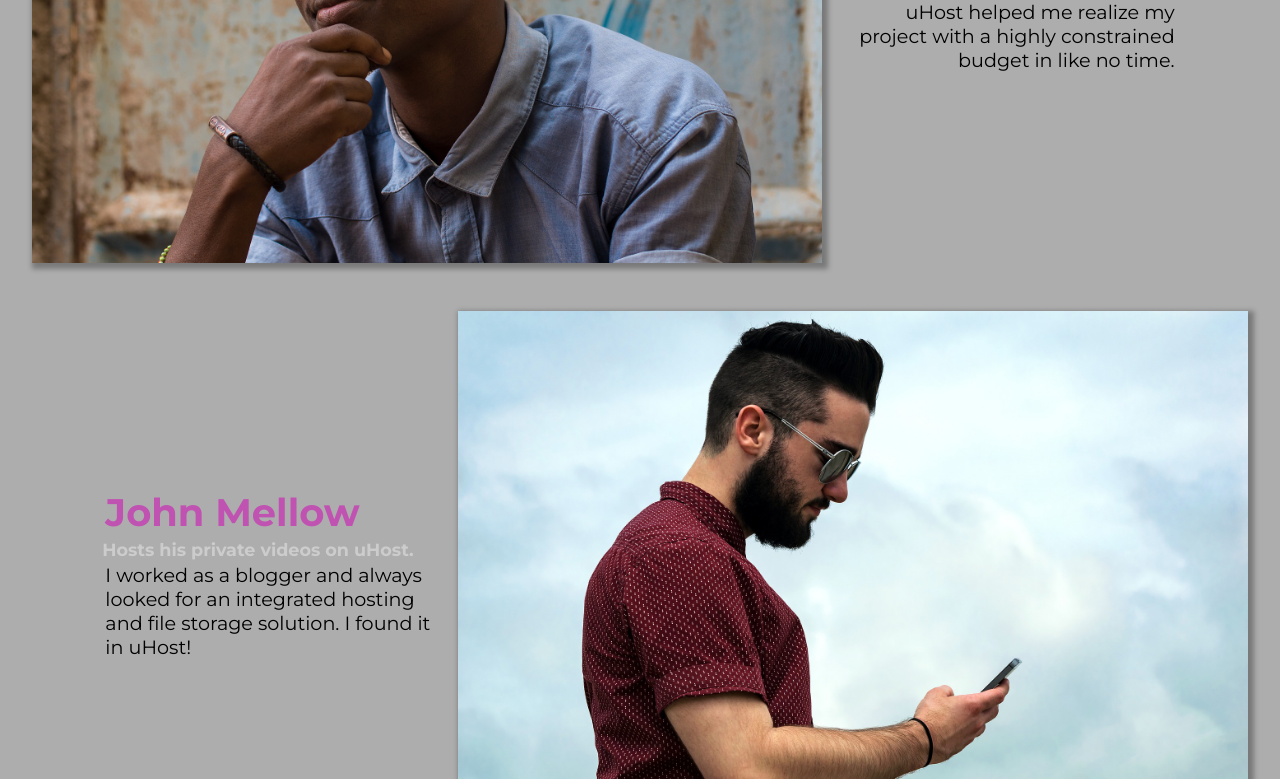
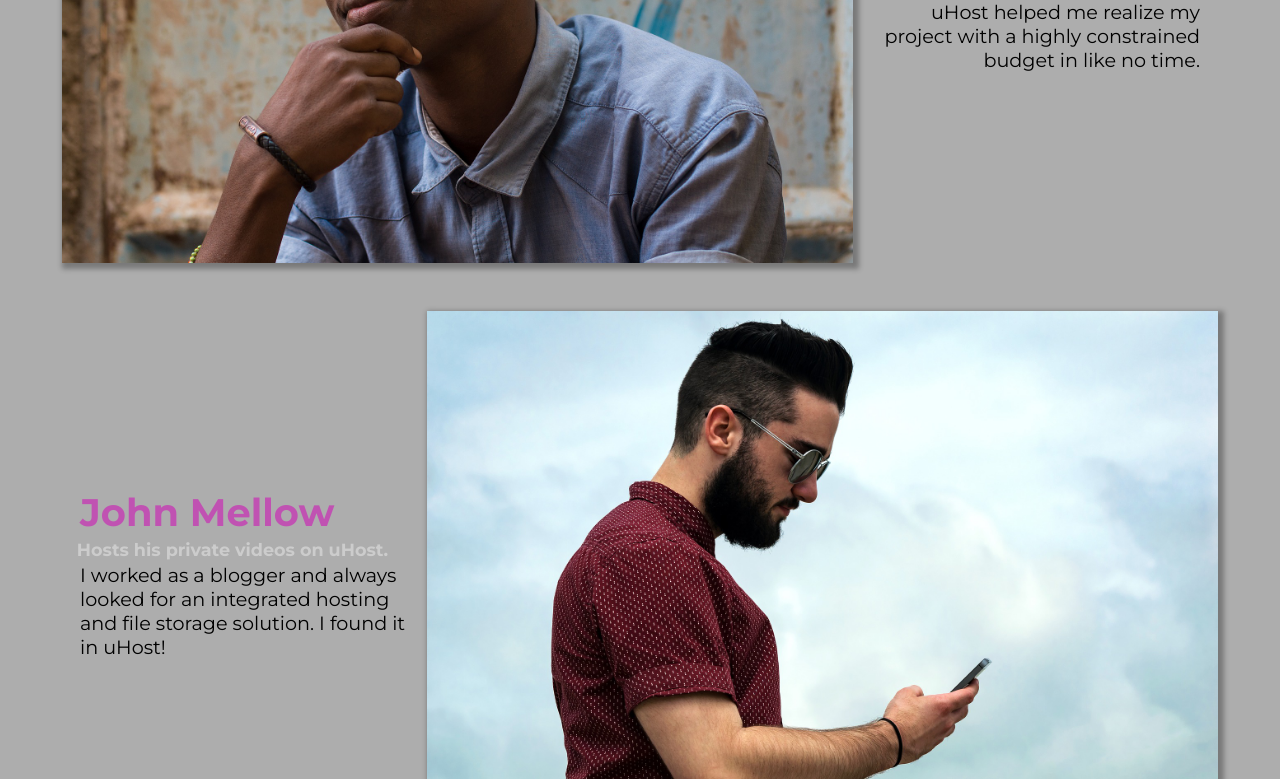
Before and after one commit to oruxas/css-complete-guide, a plain HTML site: page customers/index.html in a window 1280 px wide. Shown: the part 408-1187 px from the top of the page. Drawn offline with Linux system fonts and the light colour scheme; a web font is replaced by a local one.

Commit message:
Flexbox added to the customers page

```diff
--- a/customers/customers.css
+++ b/customers/customers.css
@@ -61,6 +61,9 @@
     .testimonial {
       margin: 3rem auto;
       max-width: 76rem;
+      display: flex;
+      align-items: center;
+      justify-content: center;
     }
 
     .testimonial__list {
@@ -69,14 +72,9 @@
     }
     .testimonial__image-container {
       width: 65%;
-      display: inline-block;
-      vertical-align: middle;
-
     }
 
     .testimonial__info {
-      display: inline-block;
       width: 30%;
     }
-
   }
```
